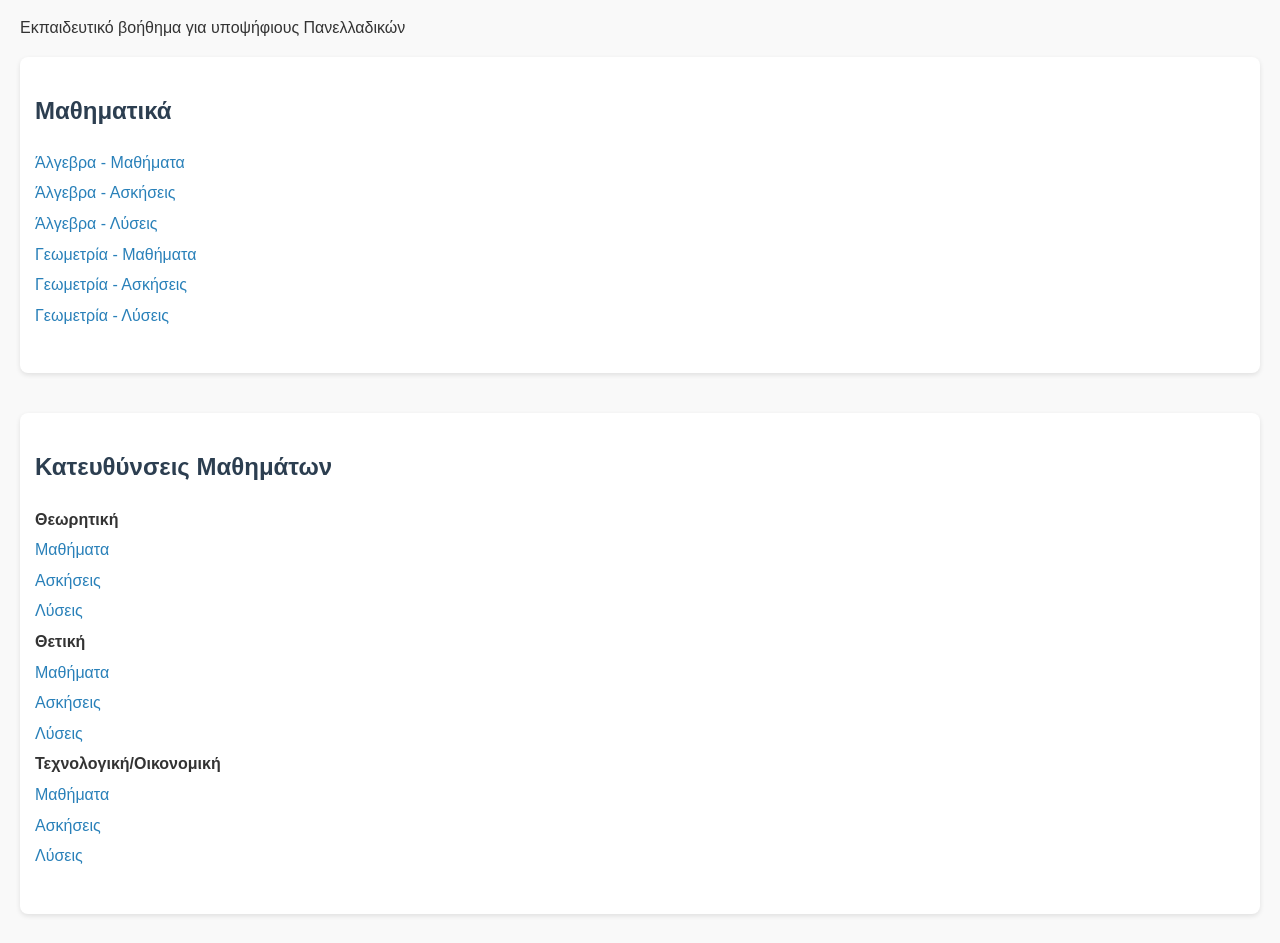
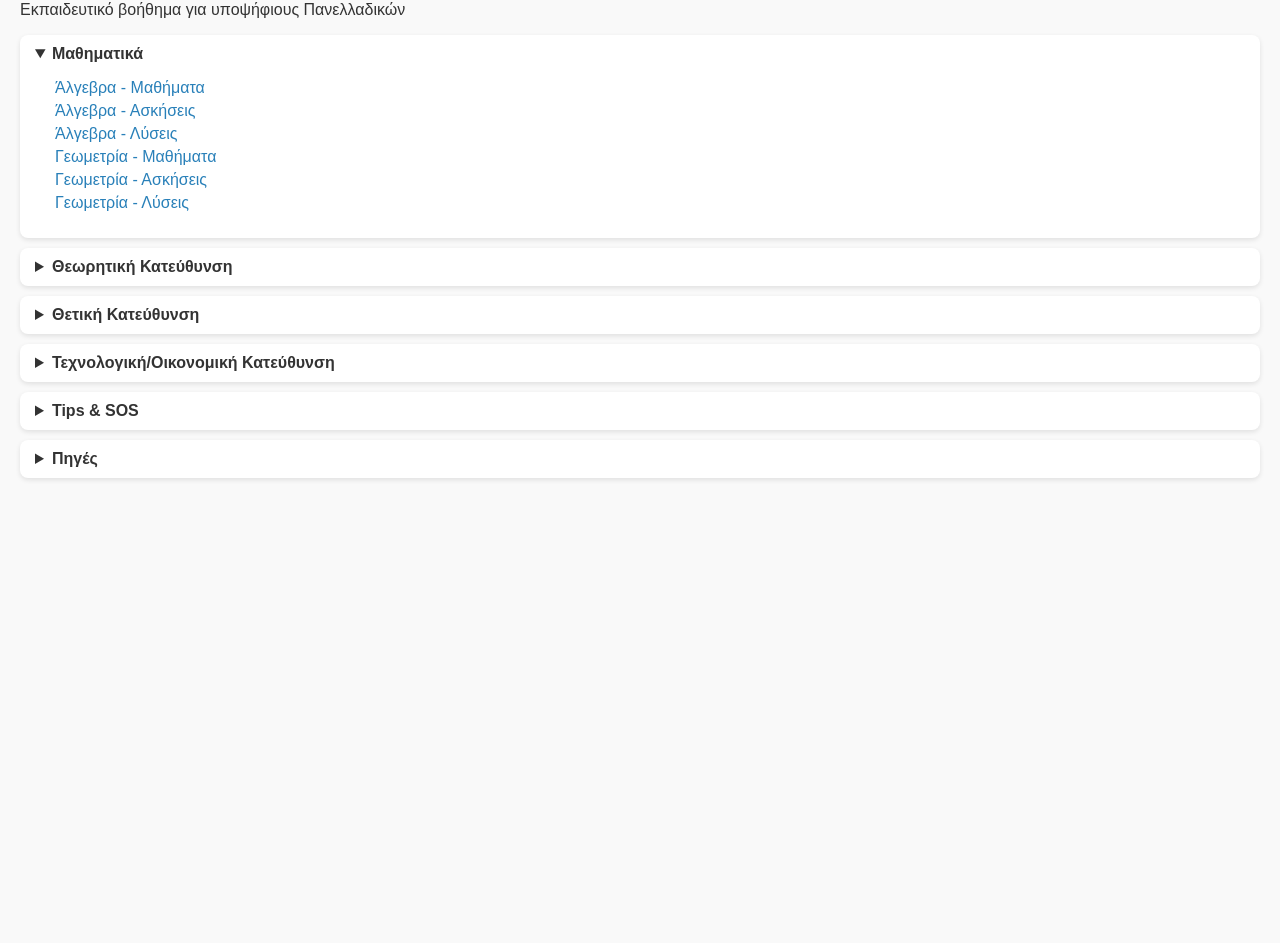
Before and after one commit to ChrisVSD/edu-guide-greek, a plain HTML site: page index.html in a window 1280 px wide. Shown: the part 79-1022 px from the top of the page. After the commit the page ends 800 px from the top, so only its background shows below. Drawn offline with Linux system fonts and the light colour scheme.

Commit message:
Update index.html

```diff
--- a/index.html
+++ b/index.html
@@ -5,14 +5,14 @@
 <meta name="viewport" content="width=device-width, initial-scale=1.0">
 <title>Edu Guide Greek</title>
 <style>
-    body { font-family: Arial, sans-serif; line-height: 1.6; margin: 20px; background: #f9f9f9; color: #333; }
-    h1, h2, h3 { color: #2c3e50; }
-    a { text-decoration: none; color: #2980b9; }
+  body { font-family: Arial, sans-serif; background: #f9f9f9; color: #333; margin: 20px; }
+  h1 { color: #2c3e50; }
+  details { margin-bottom: 10px; background: #fff; padding: 10px 15px; border-radius: 8px; box-shadow: 0 2px 5px rgba(0,0,0,0.1); }
+  summary { font-weight: bold; cursor: pointer; }
+  a { color: #2980b9; text-decoration: none; }
   a:hover { text-decoration: underline; }
-    nav { margin-bottom: 30px; }
-    nav ul { list-style: none; padding: 0; }
-    nav li { margin: 5px 0; }
-    .section { margin-bottom: 40px; padding: 15px; background: #fff; border-radius: 8px; box-shadow: 0 2px 5px rgba(0,0,0,0.1); }
+  ul { list-style: none; padding-left: 20px; }
+  li { margin: 5px 0; }
 </style>
 </head>
 <body>
@@ -20,9 +20,8 @@
 <h1>Edu Guide Greek</h1>
 <p>Εκπαιδευτικό βοήθημα για υποψήφιους Πανελλαδικών</p>
 
-  <div class="section">
-    <h2>Μαθηματικά</h2>
-    <nav>
+<details open>
+  <summary>Μαθηματικά</summary>
   <ul>
     <li><a href="Math/Algebra/Lessons.md">Άλγεβρα - Μαθήματα</a></li>
     <li><a href="Math/Algebra/Exercises.md">Άλγεβρα - Ασκήσεις</a></li>
@@ -31,55 +30,48 @@
     <li><a href="Math/Geometry/Exercises.md">Γεωμετρία - Ασκήσεις</a></li>
     <li><a href="Math/Geometry/Solutions.md">Γεωμετρία - Λύσεις</a></li>
   </ul>
-    </nav>
-  </div>
+</details>
 
-  <div class="section">
-    <h2>Κατευθύνσεις Μαθημάτων</h2>
-    <nav>
-      <ul>
-        <li><strong>Θεωρητική</strong>
+<details>
+  <summary>Θεωρητική Κατεύθυνση</summary>
   <ul>
     <li><a href="Courses/Theoritiki/Lessons.md">Μαθήματα</a></li>
     <li><a href="Courses/Theoritiki/Exercises.md">Ασκήσεις</a></li>
     <li><a href="Courses/Theoritiki/Solutions.md">Λύσεις</a></li>
   </ul>
-        </li>
-        <li><strong>Θετική</strong>
+</details>
+
+<details>
+  <summary>Θετική Κατεύθυνση</summary>
   <ul>
     <li><a href="Courses/Thetiki/Lessons.md">Μαθήματα</a></li>
     <li><a href="Courses/Thetiki/Exercises.md">Ασκήσεις</a></li>
     <li><a href="Courses/Thetiki/Solutions.md">Λύσεις</a></li>
   </ul>
-        </li>
-        <li><strong>Τεχνολογική/Οικονομική</strong>
+</details>
+
+<details>
+  <summary>Τεχνολογική/Οικονομική Κατεύθυνση</summary>
   <ul>
     <li><a href="Courses/Texnologiki/Lessons.md">Μαθήματα</a></li>
     <li><a href="Courses/Texnologiki/Exercises.md">Ασκήσεις</a></li>
     <li><a href="Courses/Texnologiki/Solutions.md">Λύσεις</a></li>
   </ul>
-        </li>
-      </ul>
-    </nav>
-  </div>
+</details>
 
-  <div class="section">
-    <h2>Tips & SOS</h2>
-    <nav>
+<details>
+  <summary>Tips & SOS</summary>
   <ul>
     <li><a href="Tips/SOS.md">Συμβουλές & SOS</a></li>
   </ul>
-    </nav>
-  </div>
+</details>
 
-  <div class="section">
-    <h2>Πηγές</h2>
-    <nav>
+<details>
+  <summary>Πηγές</summary>
   <ul>
     <li><a href="Resources.md">Resources.md</a></li>
   </ul>
-    </nav>
-  </div>
+</details>
 
 </body>
 </html>
```
Lines whose indentation alone changed are shown as unchanged.
